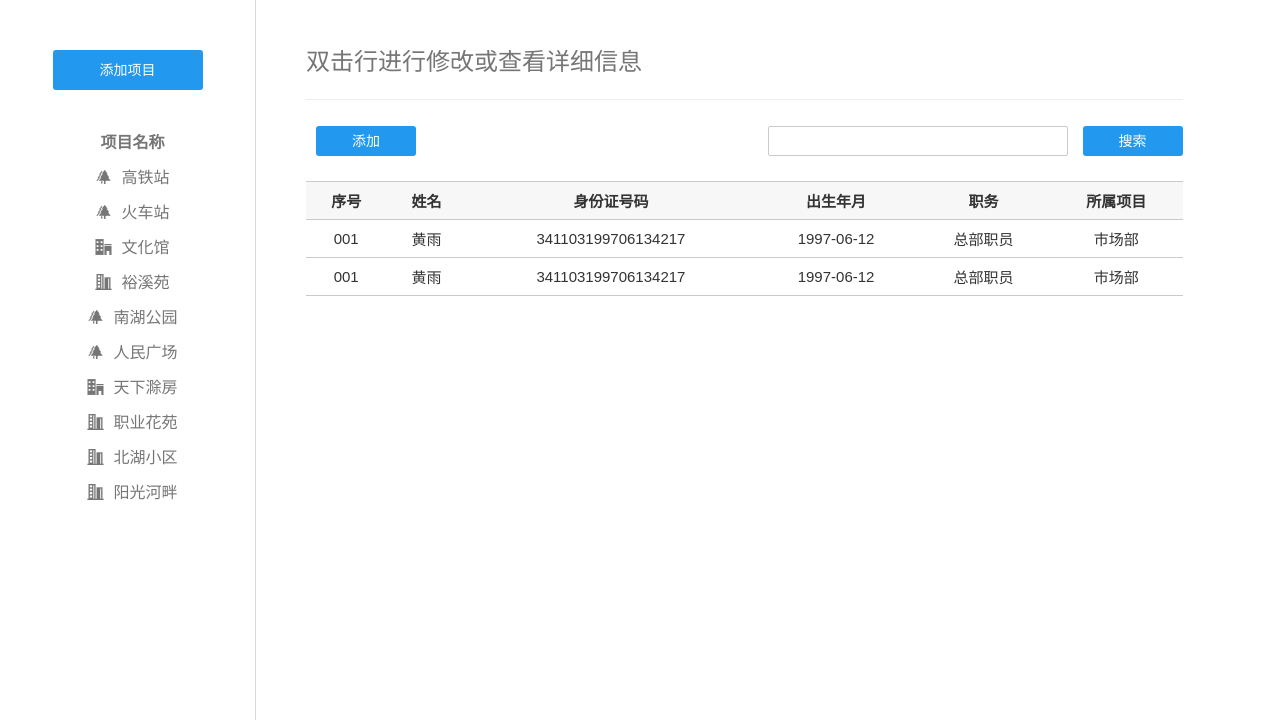
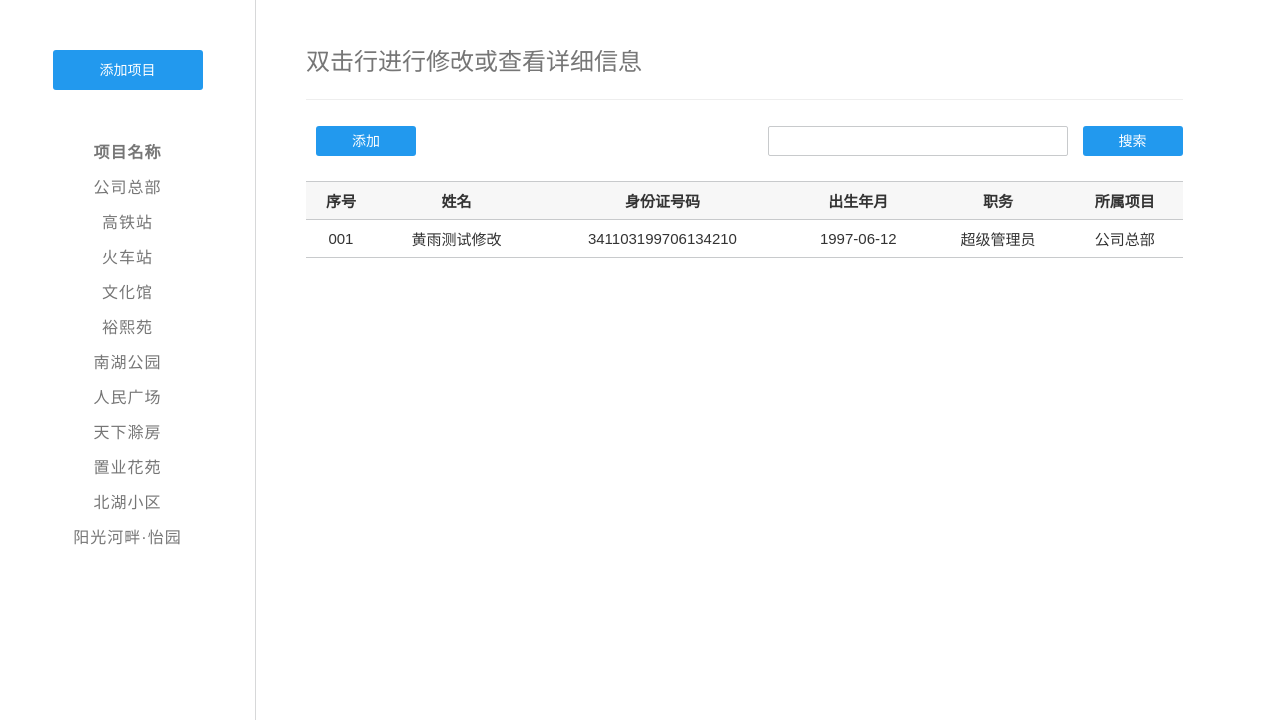
Before and after one commit to HuangeHei/hc_uesr_info, a Django app: page / in a window 1280 px wide. Shown: the part 80-800 px from the top of the page. Run offline with Django 3.2, Linux system fonts and the light colour scheme; data comes from the database, SQL or seed files in the repository; both versions use the stored data as it was after the commit.

Commit message:
2016-9-6 10:16

```diff
--- a/hc_user_info/urls.py
+++ b/hc_user_info/urls.py
@@ -21,5 +21,7 @@ urlpatterns = [
     url(r'^admin/', admin.site.urls),
     url(r'userinfo/$', web.views.userinfo,name='userinfo'),
     url(r'adduser/$', web.views.adduser, name='adduser'),
+    url(r'get_group_user/$', web.views.get_group_user, name='get_group_user'),
+    url(r'get_user/$', web.views.get_user, name='get_user'),
     url(r'^$',web.views.userinfo,name='userinfo'),#开头为无的
 ]
--- a/static/css/userinfo.css
+++ b/static/css/userinfo.css
@@ -110,8 +110,10 @@ table {
 
 .sidebar ul{/*侧边栏ul*/
     margin-top:35px;
-    padding-left: 10px;
+    /*padding-left: 10px;*/
     text-align: center;
+    padding: 10px;
+    letter-spacing:1px;
 }
 .sidebar li{/*侧边栏li*/
     width:100%;
@@ -122,7 +124,7 @@ table {
     cursor: pointer;
 }
 .sidebar li:hover{/*侧边栏li:hover*/
-    border-left: 2px solid  #2299ee;
+    border-left: 4px solid  #2299ee;
     color: #2299ee;
     font-weight: 600;
 }
--- a/templates/userInfo.html
+++ b/templates/userInfo.html
@@ -22,16 +22,9 @@
             <input id="add-group"type="button" value="添加项目">
             <ul>
                 <li><b>项目名称</b></li>
-                <li><i class="iconfont">&#xe601;</i>高铁站</li>
-                <li><i class="iconfont">&#xe601;</i>火车站</li>
-                <li><i class="iconfont">&#xe602;</i>文化馆</li>
-                <li><i class="iconfont">&#xe600;</i>裕溪苑</li>
-                <li><i class="iconfont">&#xe601;</i>南湖公园</li>
-                <li><i class="iconfont">&#xe601;</i>人民广场</li>
-                <li><i class="iconfont">&#xe602;</i>天下滁房</li>
-                <li><i class="iconfont">&#xe600;</i>职业花苑</li>
-                <li><i class="iconfont">&#xe600;</i>北湖小区</li>
-                <li><i class="iconfont">&#xe600;</i>阳光河畔</li>
+                {% for item in group_list %}
+                    <li>{{ item.group_name }}</li>
+                {% endfor %}
             </ul>
         </div>
 
@@ -62,22 +55,15 @@
                             <th>职务</th>
                             <th>所属项目</th>
                         </tr>
-                        <tr>
+                         <tr>
                             <td>001</td>
-                            <td>黄雨</td>
-                            <td>341103199706134217</td>
+                            <td>黄雨测试修改</td>
+                            <td>341103199706134210</td>
                             <td>1997-06-12</td>
-                            <td>总部职员</td>
-                            <td>市场部</td>
+                            <td>超级管理员</td>
+                            <td>公司总部</td>
                         </tr>
-                        <tr>
-                            <td>001</td>
-                            <td>黄雨</td>
-                            <td>341103199706134217</td>
-                            <td>1997-06-12</td>
-                            <td>总部职员</td>
-                            <td>市场部</td>
-                        </tr>
+
                     </table>
                 </div>
             </div>
@@ -132,23 +118,23 @@
             <div class="modify-info-page">
                 <div class="modify-info-page-top"><input id="modify_back" type="button" value="返回"></div>
                 <div class="modify-info-page-left">
-                    <span>姓名:</span><input type="text" />
-                    <span>身份证码:</span><input type="text" /><p>
-                    <span>工资:</span><input type="text" />
-                    <span>出生年月:</span><input type="text" /><p>
-                    <span>入职时间:</span><input type="text" />
-                    <span>联系方式:</span><input type="text" /><p>
-                    <span>年龄:</span><input type="text" />
-                    <span>是否投保:</span><select>
+                    <span>姓名:</span><input id="modify_name" type="text" />
+                    <span>身份证码:</span><input id="modify_id_number" type="text" /><p>
+                    <span>工资:</span><input id="modify_wages" type="text" />
+                    <span>出生年月:</span><input id="modify_birth_date" type="text" /><p>
+                    <span>入职时间:</span><input id="modify_date_of_joining" type="text" />
+                    <span>联系方式:</span><input id="modify_contact" type="text" /><p>
+                    <span>年龄:</span><input id="modify_age" type="text" />
+                    <span>是否投保:</span><select id="modify_insurer">
                     <option value="1">是</option>
                     <option value="2">否</option>
                 </select><p>
-                    <span>所在项目:</span><select name="group">
+                    <span>所在项目:</span><select id="modify_group" name="group">
                         {% for item in group_list %}
                             <option value={{ item.id }}>{{ item.group_name }}</option>
                         {% endfor %}
                     </select>
-                    <span>所在职位:</span><select name="position">
+                    <span>所在职位:</span><select id="modify_position" name="position">
                         {% for item in position_list %}
                             <option value={{ item.id }}>{{ item.position_name }}</option>
                         {% endfor %}
@@ -157,7 +143,7 @@
 
                 <div class="modify-info-page-right">
                     <span>修改员工照片</span>
-                    <img class="input_img" src="{% static "toux.jpg" %}" width="120" height="150">
+                    <img id="modify_img" class="input_img" src="{% static "toux.jpg" %}" width="120" height="150">
                     <input id="modify_upload" class="input_file" type="file" value="上传照片">
                 </div>
 
--- a/web/views.py
+++ b/web/views.py
@@ -1,8 +1,11 @@
 from django.shortcuts import render,render_to_response,redirect #返回Html网页,和跳转
 from django.http import HttpResponse
-from web.helper import upfile_save,add_user_info
+from web.helper import upfile_save,add_user_info,convert_to_dicts
 from web.models import user_info,userinfo_photo,group,position
+import json
 # Create your views here.
+
+
 
 
 def userinfo(request):
@@ -21,4 +24,19 @@ def adduser(request):
 
     else:
 
-        return HttpResponse('no ok')
+        return HttpResponse('no_ok')
+
+def get_group_user(request):
+    if request.method == 'POST':
+
+        group_obj = group.objects.get(group_name=request.POST['group_name'])
+        list_tmp = user_info.objects.filter(group=group_obj)
+        user_list = convert_to_dicts(list_tmp)
+
+        return HttpResponse(json.dumps(user_list))
+
+def get_user(request):
+    if request.method == 'POST':
+        list_tmp = user_info.objects.filter(id_number=request.POST['id_number'])
+        user_list = convert_to_dicts(list_tmp)
+        return HttpResponse(json.dumps(user_list))
```
Also changed, not shown: static/js/userinfo.js (+40 -0 lines), web/helper.py (+19 -3 lines), db.sqlite3.
